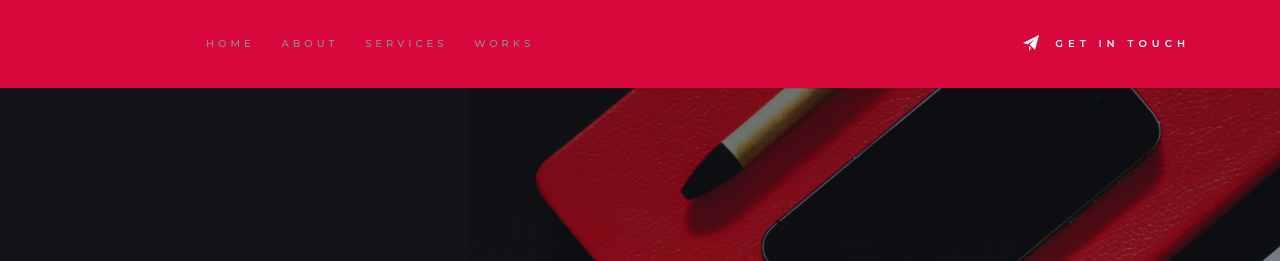
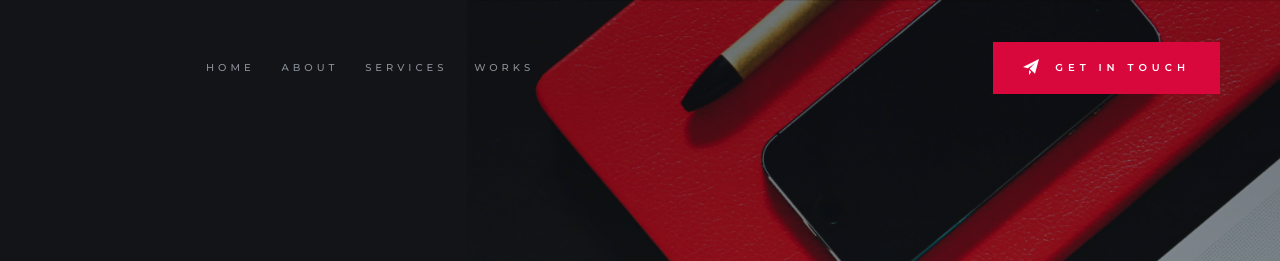
Before and after one commit to DevLucasGodoy/lgst, a plain HTML site: page styles.html in a window 1280 px wide. Shown: the top 261 px of the page. Drawn offline with Linux system fonts and the light colour scheme.

Commit message:
Update styles.html

```diff
--- a/styles.html
+++ b/styles.html
@@ -60,14 +60,14 @@
 
     <!-- header
     ================================================== -->
-   <!-- <header class="s-header">
+   <header class="s-header">
 
         <div class="s-header__logo">
             <a href="index.html">
-                <img src="images/logo.svg" alt="Homepage">
+                <!--<img src="images/logo.svg" alt="Homepage">-->
             </a>
         </div>
-    -->
+
         <div class="s-header__content">
 
             <nav class="s-header__nav-wrap">
```
